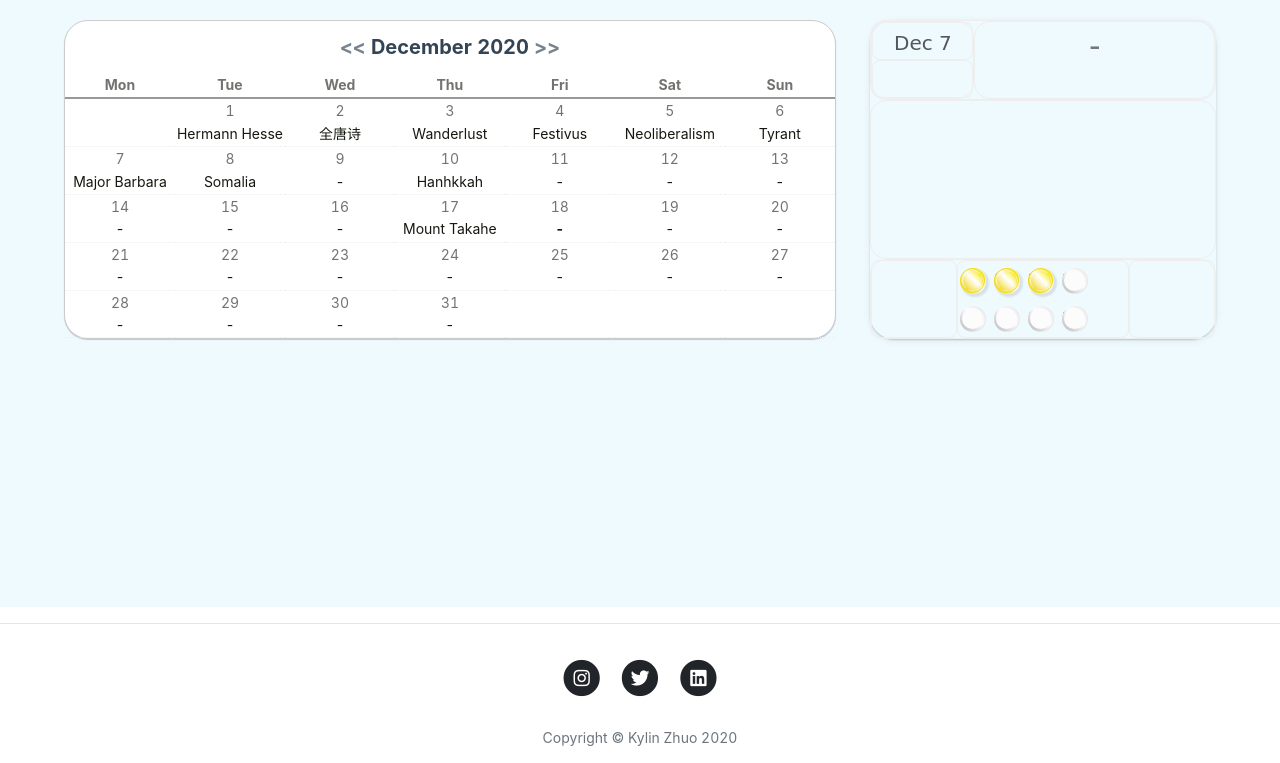
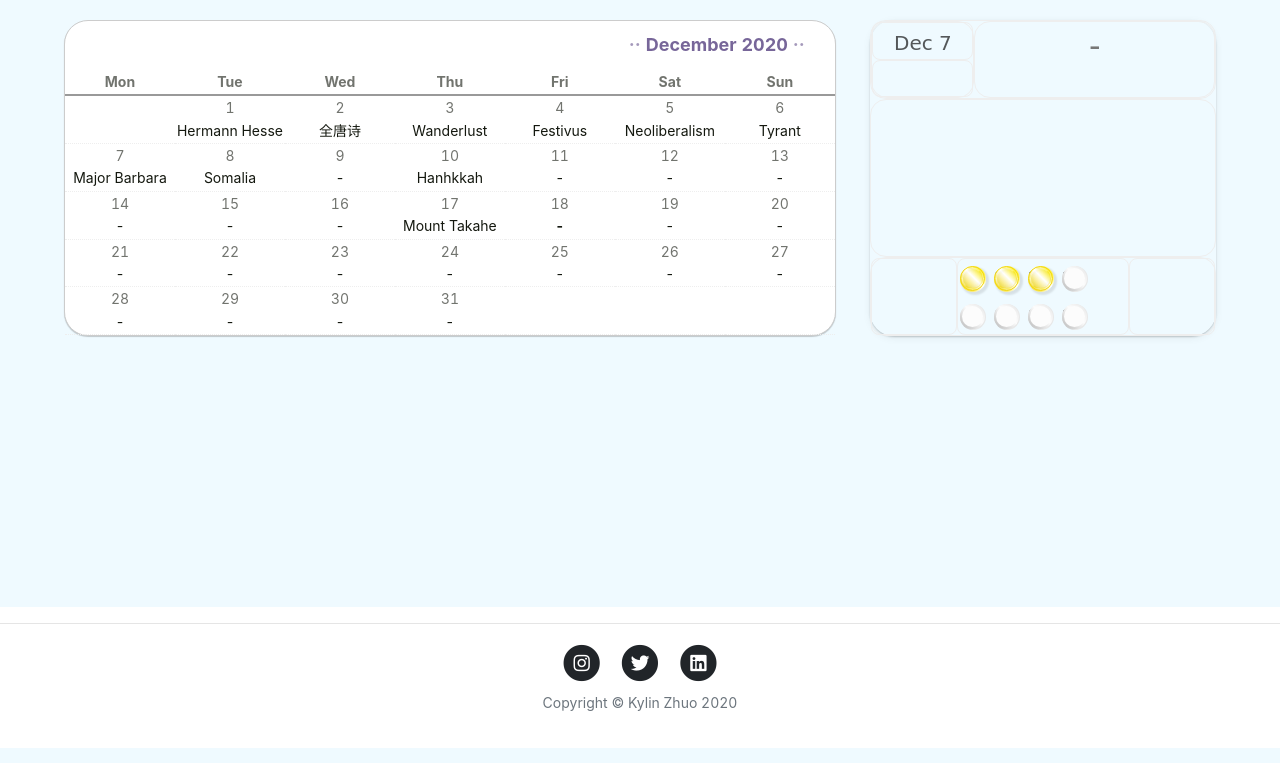
Before and after one commit to kylin-zhuo/home, a Flask app: page / in a window 1280 px wide. Shown: the part 52-815 px from the top of the page. Run offline with Flask 2, Linux system fonts and the light colour scheme; data comes from the database, SQL or seed files in the repository; both versions use the stored data as it was after the commit; some libraries are stand-ins or nearby versions.

Commit message:
Move date picker to the right. Change font.

```diff
--- a/app.py
+++ b/app.py
@@ -30,6 +30,13 @@ def home():
     all_keywords = dict(cur.fetchall())
     cur.close()
     keywords_dict = dict([(d[0], (d[1], d[2])) for d in data])
+
+
+    cur = get_db().execute("select * from checkins")
+    print(cur.fetchone())
+    cur.close()
+
+
     return render_template('home.html', keywords_dict=keywords_dict)
 
 
--- a/static/css/clean-blog.css
+++ b/static/css/clean-blog.css
@@ -12,7 +12,7 @@ body {
 
 p {
   line-height: 1.5;
-  margin: 30px 0;
+  margin: 10px 0;
 }
 
 p a {
@@ -370,7 +370,7 @@ form .form-group:first-child .floating-label-form-group {
 }
 
 footer {
-  padding: 20px 0 15px;
+  padding: 5px 0 15px;
 }
 
 footer .list-inline {
--- a/static/css/home.css
+++ b/static/css/home.css
@@ -146,10 +146,12 @@ body {
 }
 
 .today-keyword-month-selector {
-  font-size: 20px;
-  margin: 10px 0;
+  font-size: 18px;
+  margin: 10px 30px;
   font-weight: bold;
-  color: #345;
+  color: #769;
+  position: relative;
+  float: right;
 }
 
 .cardboard-1 {
--- a/templates/home.html
+++ b/templates/home.html
@@ -60,7 +60,9 @@
 
         <div class="today-keyword-container-left cardboard-1">
           <div class="today-keyword-month-selector">
-            <span id='prev-month'><< </span><text>MONTH</text>  <text>YEAR</text> <span id='next-month'> >></span>
+            <span id='prev-month'>&#183;&#183;</span>
+            <text>MONTH</text>  <text>YEAR</text>
+            <span id='next-month'> &#183;&#183;</span>
           </div>
           <div class="today-keyword-calendar">
             <table>
```
Also changed, not shown: db/kylin-home.db.
